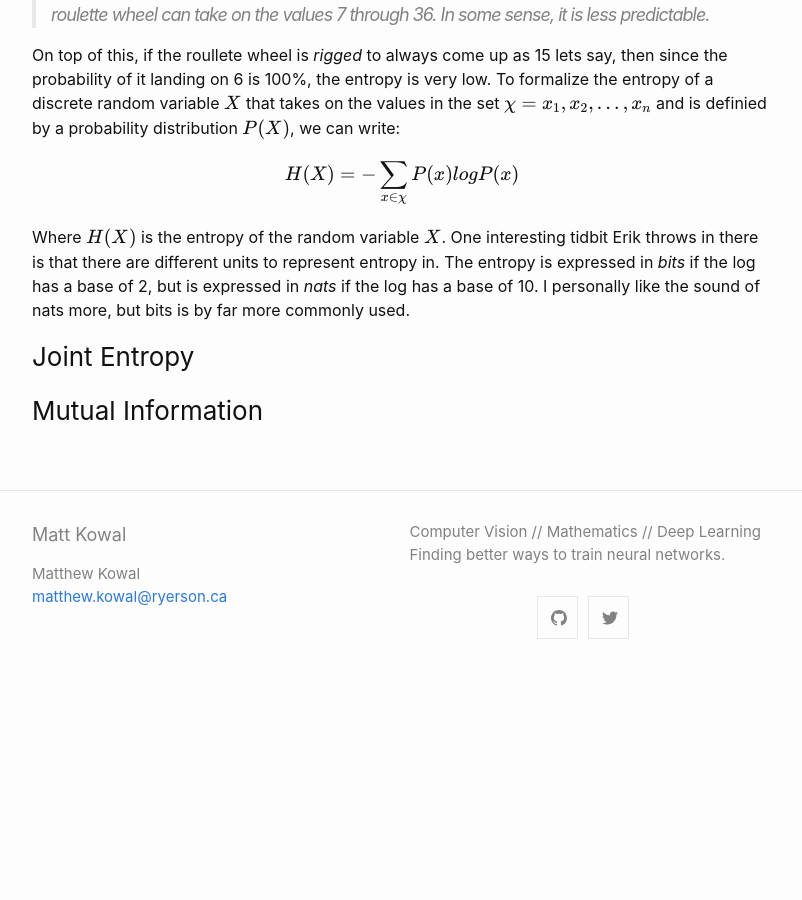
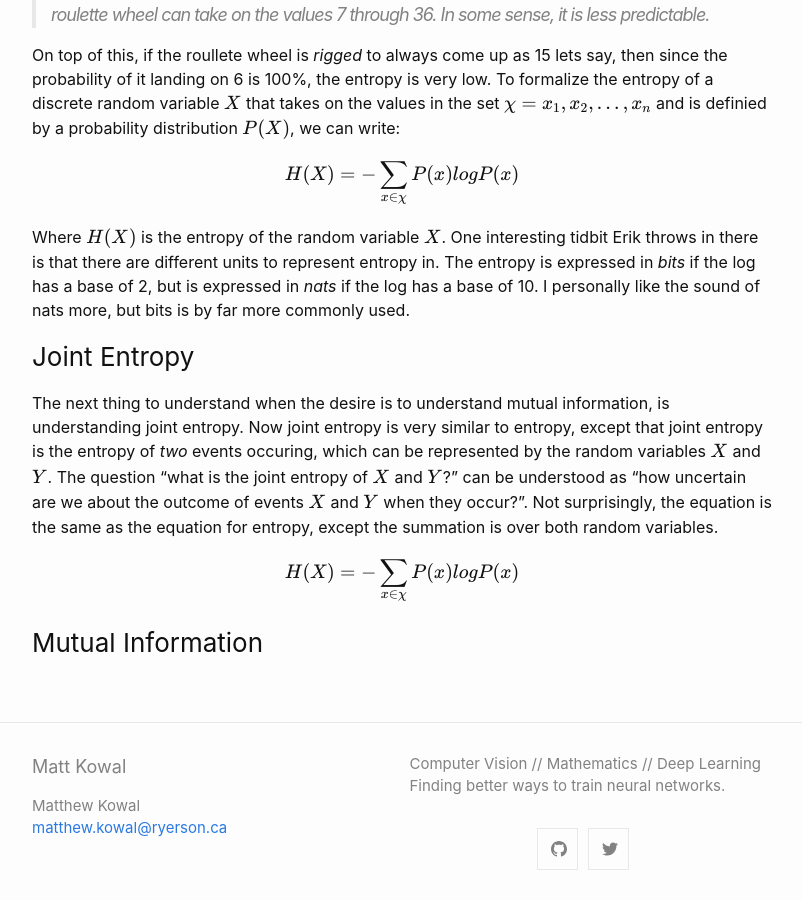
Before and after one commit to MKowal2/MKowal4.github.io, a Jekyll site: the page built from _posts/2020-01-19-Entropy-and-Mutual-Information:-A-Brief-Review.md, in a window 1280 px wide and 900 px high, scrolled down 1075 px. Shown: the whole window, without its empty margins (238-1040 px from the left). Built offline with Jekyll 4.4.1, drawn with Linux system fonts in a browser that asks for light colours; formulas are drawn with MathJax 3; before the commit the page ends 1744 px from its top, so only the background shows below that.

Commit message:
Update 2020-01-19-Entropy-and-Mutual-Information:-A-Brief-Review.md

```diff
--- a/_posts/2020-01-19-Entropy-and-Mutual-Information:-A-Brief-Review.md
+++ b/_posts/2020-01-19-Entropy-and-Mutual-Information:-A-Brief-Review.md
@@ -30,5 +30,10 @@ Where $H(X)$ is the entropy of the random variable $X$. One interesting tidbit E
 
 ### Joint Entropy
 
+The next thing to understand when the desire is to understand mutual information, is understanding joint entropy. Now joint entropy is very similar to entropy, except that joint entropy is the entropy of *two* events occuring, which can be represented by the random variables $X$ and $Y$. The question "what is the joint entropy of $X$ and $Y$?" can be understood as "how uncertain are we about the outcome of events $X$ and $Y$ when they occur?". Not surprisingly, the equation is the same as the equation for entropy, except the summation is over both random variables.
+
+\begin{equation}
+H(X)=-\sum_{x\in\chi}P(x)logP(x)
+\end{equation}
 
 ### Mutual Information
```
